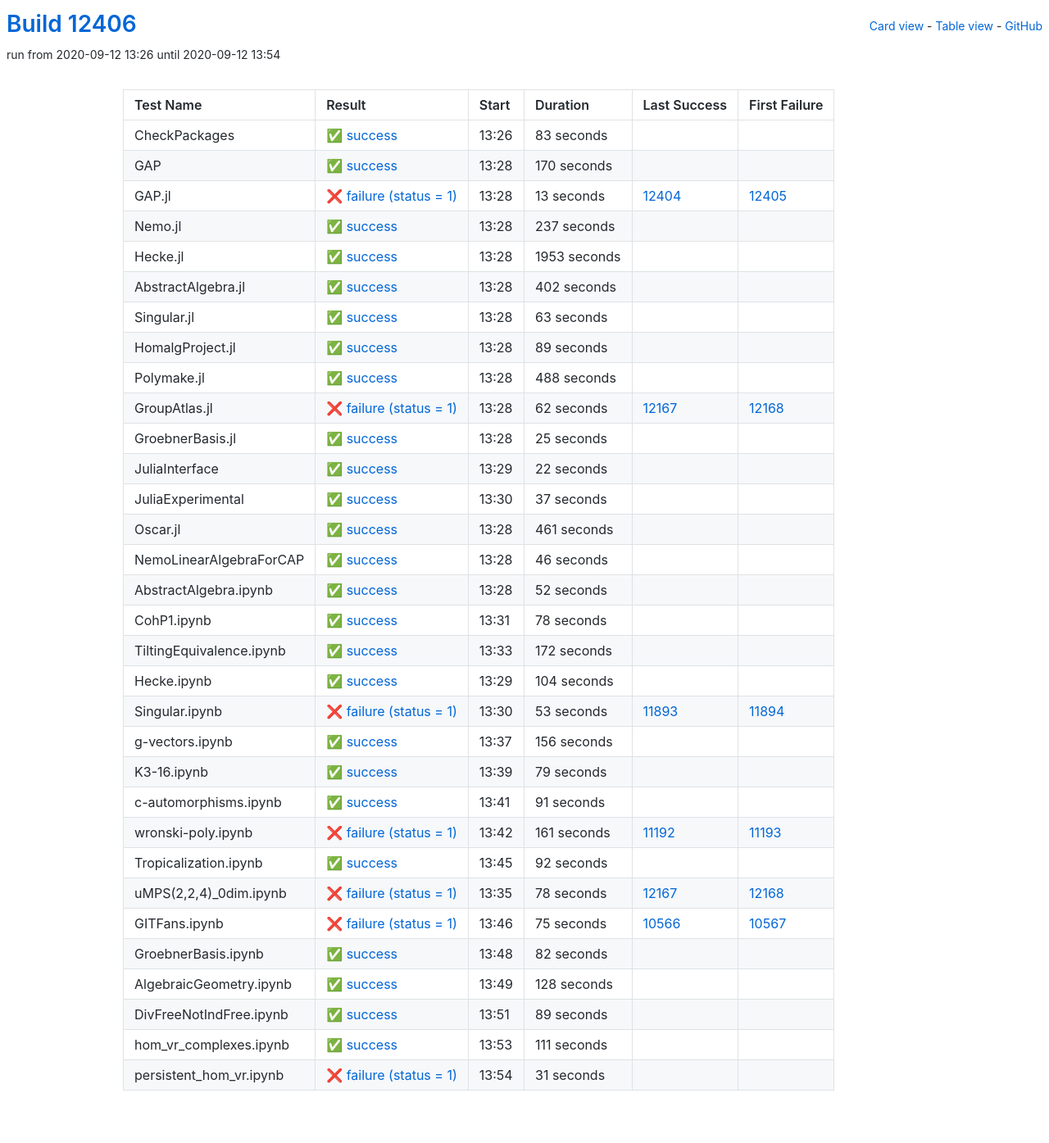
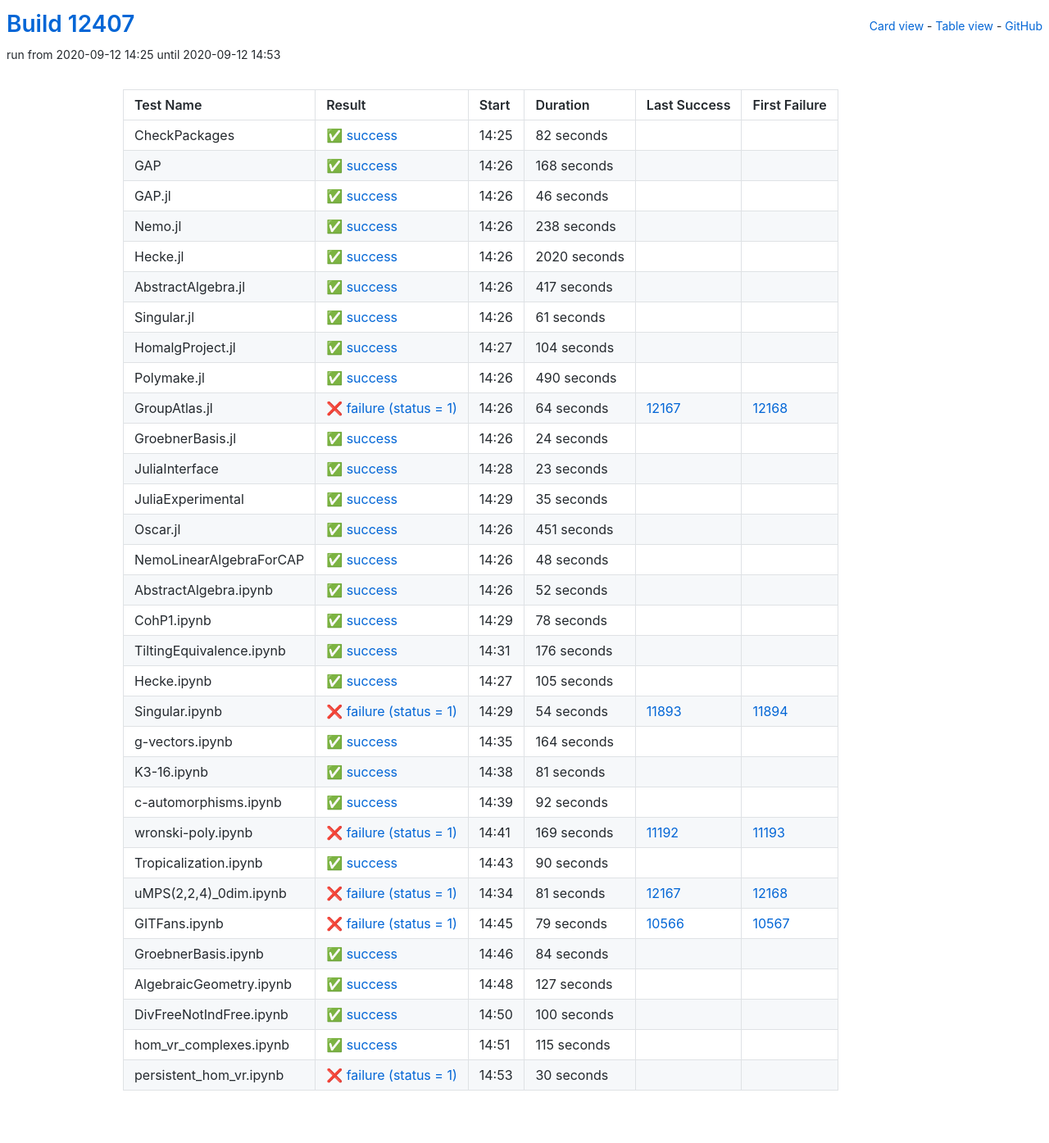
Before and after one commit to oscar-system/oscar-ci-status, a Jekyll site: the page built from table.html, in a window 1280 px wide. Shown: the whole page at 82% size. Built offline with Jekyll 4.4.1, drawn with Linux system fonts in a browser that asks for light colours.

Commit message:
Build #12407

```diff
--- a/_data/ci.yml
+++ b/_data/ci.yml
@@ -1,6 +1,6 @@
 ---
-build: 12406
-build_url: https://oscarci.mathematik.uni-kl.de/job/oscar/12406/
+build: 12407
+build_url: https://oscarci.mathematik.uni-kl.de/job/oscar/12407/
 job: oscar
 organization: oscar-system
 repo: oscar-ci-status
@@ -8,176 +8,32 @@
 tests:
 - name: CheckPackages
   id: checkpackages
-  log: https://oscarci.mathematik.uni-kl.de/job/oscar/12406/artifact/logs/build-12406/CheckPackages.log
-  start: 2020-09-12 13:26
+  log: https://oscarci.mathematik.uni-kl.de/job/oscar/12407/artifact/logs/build-12407/CheckPackages.log
+  start: 2020-09-12 14:25
   success: true
   exitcode: 0
   status: success
-  duration: 83
+  duration: 82
   last_success: false
   last_success_url:
   first_failure: false
   first_failure_url:
 - name: GAP
   id: gap
-  log: https://oscarci.mathematik.uni-kl.de/job/oscar/12406/artifact/logs/build-12406/GAP.log
-  start: 2020-09-12 13:28
+  log: https://oscarci.mathematik.uni-kl.de/job/oscar/12407/artifact/logs/build-12407/GAP.log
+  start: 2020-09-12 14:26
   success: true
   exitcode: 0
   status: success
-  duration: 170
+  duration: 168
   last_success: false
   last_success_url:
   first_failure: false
   first_failure_url:
 - name: GAP.jl
   id: gap-jl
-  log: https://oscarci.mathematik.uni-kl.de/job/oscar/12406/artifact/logs/build-12406/GAP.jl.log
-  start: 2020-09-12 13:28
-  success: false
-  exitcode: 1
-  status: failure
-  duration: 13
-  last_success: 12404
-  last_success_url: https://oscarci.mathematik.uni-kl.de/job/oscar/12404/
-  first_failure: 12405
-  first_failure_url: https://oscarci.mathematik.uni-kl.de/job/oscar/12405/
-- name: Nemo.jl
-  id: nemo-jl
-  log: https://oscarci.mathematik.uni-kl.de/job/oscar/12406/artifact/logs/build-12406/Nemo.jl.log
-  start: 2020-09-12 13:28
-  success: true
-  exitcode: 0
-  status: success
-  duration: 237
-  last_success: false
-  last_success_url:
-  first_failure: false
-  first_failure_url:
-- name: Hecke.jl
-  id: hecke-jl
-  log: https://oscarci.mathematik.uni-kl.de/job/oscar/12406/artifact/logs/build-12406/Hecke.jl.log
-  start: 2020-09-12 13:28
-  success: true
-  exitcode: 0
-  status: success
-  duration: 1953
-  last_success: false
-  last_success_url:
-  first_failure: false
-  first_failure_url:
-- name: AbstractAlgebra.jl
-  id: abstractalgebra-jl
-  log: https://oscarci.mathematik.uni-kl.de/job/oscar/12406/artifact/logs/build-12406/AbstractAlgebra.jl.log
-  start: 2020-09-12 13:28
-  success: true
-  exitcode: 0
-  status: success
-  duration: 402
-  last_success: false
-  last_success_url:
-  first_failure: false
-  first_failure_url:
-- name: Singular.jl
-  id: singular-jl
-  log: https://oscarci.mathematik.uni-kl.de/job/oscar/12406/artifact/logs/build-12406/Singular.jl.log
-  start: 2020-09-12 13:28
-  success: true
-  exitcode: 0
-  status: success
-  duration: 63
-  last_success: false
-  last_success_url:
-  first_failure: false
-  first_failure_url:
-- name: HomalgProject.jl
-  id: homalgproject-jl
-  log: https://oscarci.mathematik.uni-kl.de/job/oscar/12406/artifact/logs/build-12406/HomalgProject.jl.log
-  start: 2020-09-12 13:28
-  success: true
-  exitcode: 0
-  status: success
-  duration: 89
-  last_success: false
-  last_success_url:
-  first_failure: false
-  first_failure_url:
-- name: Polymake.jl
-  id: polymake-jl
-  log: https://oscarci.mathematik.uni-kl.de/job/oscar/12406/artifact/logs/build-12406/Polymake.jl.log
-  start: 2020-09-12 13:28
-  success: true
-  exitcode: 0
-  status: success
-  duration: 488
-  last_success: false
-  last_success_url:
-  first_failure: false
-  first_failure_url:
-- name: GroupAtlas.jl
-  id: groupatlas-jl
-  log: https://oscarci.mathematik.uni-kl.de/job/oscar/12406/artifact/logs/build-12406/GroupAtlas.jl.log
-  start: 2020-09-12 13:28
-  success: false
-  exitcode: 1
-  status: failure
-  duration: 62
-  last_success: 12167
-  last_success_url: https://oscarci.mathematik.uni-kl.de/job/oscar/12167/
-  first_failure: 12168
-  first_failure_url: https://oscarci.mathematik.uni-kl.de/job/oscar/12168/
-- name: GroebnerBasis.jl
-  id: groebnerbasis-jl
-  log: https://oscarci.mathematik.uni-kl.de/job/oscar/12406/artifact/logs/build-12406/GroebnerBasis.jl.log
-  start: 2020-09-12 13:28
-  success: true
-  exitcode: 0
-  status: success
-  duration: 25
-  last_success: false
-  last_success_url:
-  first_failure: false
-  first_failure_url:
-- name: JuliaInterface
-  id: juliainterface
-  log: https://oscarci.mathematik.uni-kl.de/job/oscar/12406/artifact/logs/build-12406/JuliaInterface.log
-  start: 2020-09-12 13:29
-  success: true
-  exitcode: 0
-  status: success
-  duration: 22
-  last_success: false
-  last_success_url:
-  first_failure: false
-  first_failure_url:
-- name: JuliaExperimental
-  id: juliaexperimental
-  log: https://oscarci.mathematik.uni-kl.de/job/oscar/12406/artifact/logs/build-12406/JuliaExperimental.log
-  start: 2020-09-12 13:30
-  success: true
-  exitcode: 0
-  status: success
-  duration: 37
-  last_success: false
-  last_success_url:
-  first_failure: false
-  first_failure_url:
-- name: Oscar.jl
-  id: oscar-jl
-  log: https://oscarci.mathematik.uni-kl.de/job/oscar/12406/artifact/logs/build-12406/Oscar.jl.log
-  start: 2020-09-12 13:28
-  success: true
-  exitcode: 0
-  status: success
-  duration: 461
-  last_success: false
-  last_success_url:
-  first_failure: false
-  first_failure_url:
-- name: NemoLinearAlgebraForCAP
-  id: nemolinearalgebraforcap
-  log: https://oscarci.mathematik.uni-kl.de/job/oscar/12406/artifact/logs/build-12406/NemoLinearAlgebraForCAP.log
-  start: 2020-09-12 13:28
+  log: https://oscarci.mathematik.uni-kl.de/job/oscar/12407/artifact/logs/build-12407/GAP.jl.log
+  start: 2020-09-12 14:26
   success: true
   exitcode: 0
   status: success
@@ -186,10 +42,154 @@
   last_success_url:
   first_failure: false
   first_failure_url:
+- name: Nemo.jl
+  id: nemo-jl
+  log: https://oscarci.mathematik.uni-kl.de/job/oscar/12407/artifact/logs/build-12407/Nemo.jl.log
+  start: 2020-09-12 14:26
+  success: true
+  exitcode: 0
+  status: success
+  duration: 238
+  last_success: false
+  last_success_url:
+  first_failure: false
+  first_failure_url:
+- name: Hecke.jl
+  id: hecke-jl
+  log: https://oscarci.mathematik.uni-kl.de/job/oscar/12407/artifact/logs/build-12407/Hecke.jl.log
+  start: 2020-09-12 14:26
+  success: true
+  exitcode: 0
+  status: success
+  duration: 2020
+  last_success: false
+  last_success_url:
+  first_failure: false
+  first_failure_url:
+- name: AbstractAlgebra.jl
+  id: abstractalgebra-jl
+  log: https://oscarci.mathematik.uni-kl.de/job/oscar/12407/artifact/logs/build-12407/AbstractAlgebra.jl.log
+  start: 2020-09-12 14:26
+  success: true
+  exitcode: 0
+  status: success
+  duration: 417
+  last_success: false
+  last_success_url:
+  first_failure: false
+  first_failure_url:
+- name: Singular.jl
+  id: singular-jl
+  log: https://oscarci.mathematik.uni-kl.de/job/oscar/12407/artifact/logs/build-12407/Singular.jl.log
+  start: 2020-09-12 14:26
+  success: true
+  exitcode: 0
+  status: success
+  duration: 61
+  last_success: false
+  last_success_url:
+  first_failure: false
+  first_failure_url:
+- name: HomalgProject.jl
+  id: homalgproject-jl
+  log: https://oscarci.mathematik.uni-kl.de/job/oscar/12407/artifact/logs/build-12407/HomalgProject.jl.log
+  start: 2020-09-12 14:27
+  success: true
+  exitcode: 0
+  status: success
+  duration: 104
+  last_success: false
+  last_success_url:
+  first_failure: false
+  first_failure_url:
+- name: Polymake.jl
+  id: polymake-jl
+  log: https://oscarci.mathematik.uni-kl.de/job/oscar/12407/artifact/logs/build-12407/Polymake.jl.log
+  start: 2020-09-12 14:26
+  success: true
+  exitcode: 0
+  status: success
+  duration: 490
+  last_success: false
+  last_success_url:
+  first_failure: false
+  first_failure_url:
+- name: GroupAtlas.jl
+  id: groupatlas-jl
+  log: https://oscarci.mathematik.uni-kl.de/job/oscar/12407/artifact/logs/build-12407/GroupAtlas.jl.log
+  start: 2020-09-12 14:26
+  success: false
+  exitcode: 1
+  status: failure
+  duration: 64
+  last_success: 12167
+  last_success_url: https://oscarci.mathematik.uni-kl.de/job/oscar/12167/
+  first_failure: 12168
+  first_failure_url: https://oscarci.mathematik.uni-kl.de/job/oscar/12168/
+- name: GroebnerBasis.jl
+  id: groebnerbasis-jl
+  log: https://oscarci.mathematik.uni-kl.de/job/oscar/12407/artifact/logs/build-12407/GroebnerBasis.jl.log
+  start: 2020-09-12 14:26
+  success: true
+  exitcode: 0
+  status: success
+  duration: 24
+  last_success: false
+  last_success_url:
+  first_failure: false
+  first_failure_url:
+- name: JuliaInterface
+  id: juliainterface
+  log: https://oscarci.mathematik.uni-kl.de/job/oscar/12407/artifact/logs/build-12407/JuliaInterface.log
+  start: 2020-09-12 14:28
+  success: true
+  exitcode: 0
+  status: success
+  duration: 23
+  last_success: false
+  last_success_url:
+  first_failure: false
+  first_failure_url:
+- name: JuliaExperimental
+  id: juliaexperimental
+  log: https://oscarci.mathematik.uni-kl.de/job/oscar/12407/artifact/logs/build-12407/JuliaExperimental.log
+  start: 2020-09-12 14:29
+  success: true
+  exitcode: 0
+  status: success
+  duration: 35
+  last_success: false
+  last_success_url:
+  first_failure: false
+  first_failure_url:
+- name: Oscar.jl
+  id: oscar-jl
+  log: https://oscarci.mathematik.uni-kl.de/job/oscar/12407/artifact/logs/build-12407/Oscar.jl.log
+  start: 2020-09-12 14:26
+  success: true
+  exitcode: 0
+  status: success
+  duration: 451
+  last_success: false
+  last_success_url:
+  first_failure: false
+  first_failure_url:
+- name: NemoLinearAlgebraForCAP
+  id: nemolinearalgebraforcap
+  log: https://oscarci.mathematik.uni-kl.de/job/oscar/12407/artifact/logs/build-12407/NemoLinearAlgebraForCAP.log
+  start: 2020-09-12 14:26
+  success: true
+  exitcode: 0
+  status: success
+  duration: 48
+  last_success: false
+  last_success_url:
+  first_failure: false
+  first_failure_url:
 - name: AbstractAlgebra.ipynb
   id: abstractalgebra-ipynb
-  log: https://oscarci.mathematik.uni-kl.de/job/oscar/12406/artifact/logs/build-12406/AbstractAlgebra.ipynb.log
-  start: 2020-09-12 13:28
+  log: https://oscarci.mathematik.uni-kl.de/job/oscar/12407/artifact/logs/build-12407/AbstractAlgebra.ipynb.log
+  start: 2020-09-12 14:26
   success: true
   exitcode: 0
   status: success
@@ -200,8 +200,8 @@
   first_failure_url:
 - name: CohP1.ipynb
   id: cohp1-ipynb
-  log: https://oscarci.mathematik.uni-kl.de/job/oscar/12406/artifact/logs/build-12406/CohP1.ipynb.log
-  start: 2020-09-12 13:31
+  log: https://oscarci.mathematik.uni-kl.de/job/oscar/12407/artifact/logs/build-12407/CohP1.ipynb.log
+  start: 2020-09-12 14:29
   success: true
   exitcode: 0
   status: success
@@ -212,92 +212,68 @@
   first_failure_url:
 - name: TiltingEquivalence.ipynb
   id: tiltingequivalence-ipynb
-  log: https://oscarci.mathematik.uni-kl.de/job/oscar/12406/artifact/logs/build-12406/TiltingEquivalence.ipynb.log
-  start: 2020-09-12 13:33
+  log: https://oscarci.mathematik.uni-kl.de/job/oscar/12407/artifact/logs/build-12407/TiltingEquivalence.ipynb.log
+  start: 2020-09-12 14:31
   success: true
   exitcode: 0
   status: success
-  duration: 172
+  duration: 176
   last_success: false
   last_success_url:
   first_failure: false
   first_failure_url:
 - name: Hecke.ipynb
   id: hecke-ipynb
-  log: https://oscarci.mathematik.uni-kl.de/job/oscar/12406/artifact/logs/build-12406/Hecke.ipynb.log
-  start: 2020-09-12 13:29
+  log: https://oscarci.mathematik.uni-kl.de/job/oscar/12407/artifact/logs/build-12407/Hecke.ipynb.log
+  start: 2020-09-12 14:27
   success: true
   exitcode: 0
   status: success
-  duration: 104
+  duration: 105
   last_success: false
   last_success_url:
   first_failure: false
   first_failure_url:
 - name: Singular.ipynb
   id: singular-ipynb
-  log: https://oscarci.mathematik.uni-kl.de/job/oscar/12406/artifact/logs/build-12406/Singular.ipynb.log
-  start: 2020-09-12 13:30
+  log: https://oscarci.mathematik.uni-kl.de/job/oscar/12407/artifact/logs/build-12407/Singular.ipynb.log
+  start: 2020-09-12 14:29
   success: false
   exitcode: 1
   status: failure
-  duration: 53
+  duration: 54
   last_success: 11893
   last_success_url: https://oscarci.mathematik.uni-kl.de/job/oscar/11893/
   first_failure: 11894
   first_failure_url: https://oscarci.mathematik.uni-kl.de/job/oscar/11894/
 - name: g-vectors.ipynb
   id: g-vectors-ipynb
-  log: https://oscarci.mathematik.uni-kl.de/job/oscar/12406/artifact/logs/build-12406/g-vectors.ipynb.log
-  start: 2020-09-12 13:37
+  log: https://oscarci.mathematik.uni-kl.de/job/oscar/12407/artifact/logs/build-12407/g-vectors.ipynb.log
+  start: 2020-09-12 14:35
   success: true
   exitcode: 0
   status: success
-  duration: 156
+  duration: 164
   last_success: false
   last_success_url:
   first_failure: false
   first_failure_url:
 - name: K3-16.ipynb
   id: k3-16-ipynb
-  log: https://oscarci.mathematik.uni-kl.de/job/oscar/12406/artifact/logs/build-12406/K3-16.ipynb.log
-  start: 2020-09-12 13:39
+  log: https://oscarci.mathematik.uni-kl.de/job/oscar/12407/artifact/logs/build-12407/K3-16.ipynb.log
+  start: 2020-09-12 14:38
   success: true
   exitcode: 0
   status: success
-  duration: 79
+  duration: 81
   last_success: false
   last_success_url:
   first_failure: false
   first_failure_url:
 - name: c-automorphisms.ipynb
   id: c-automorphisms-ipynb
-  log: https://oscarci.mathematik.uni-kl.de/job/oscar/12406/artifact/logs/build-12406/c-automorphisms.ipynb.log
-  start: 2020-09-12 13:41
-  success: true
-  exitcode: 0
-  status: success
-  duration: 91
-  last_success: false
-  last_success_url:
-  first_failure: false
-  first_failure_url:
-- name: wronski-poly.ipynb
-  id: wronski-poly-ipynb
-  log: https://oscarci.mathematik.uni-kl.de/job/oscar/12406/artifact/logs/build-12406/wronski-poly.ipynb.log
-  start: 2020-09-12 13:42
-  success: false
-  exitcode: 1
-  status: failure
-  duration: 161
-  last_success: 11192
-  last_success_url: https://oscarci.mathematik.uni-kl.de/job/oscar/11192/
-  first_failure: 11193
-  first_failure_url: https://oscarci.mathematik.uni-kl.de/job/oscar/11193/
-- name: Tropicalization.ipynb
-  id: tropicalization-ipynb
-  log: https://oscarci.mathematik.uni-kl.de/job/oscar/12406/artifact/logs/build-12406/Tropicalization.ipynb.log
-  start: 2020-09-12 13:45
+  log: https://oscarci.mathematik.uni-kl.de/job/oscar/12407/artifact/logs/build-12407/c-automorphisms.ipynb.log
+  start: 2020-09-12 14:39
   success: true
   exitcode: 0
   status: success
@@ -306,86 +282,110 @@
   last_success_url:
   first_failure: false
   first_failure_url:
-- name: uMPS(2,2,4)_0dim.ipynb
-  id: umps-2-2-4-0dim-ipynb
-  log: https://oscarci.mathematik.uni-kl.de/job/oscar/12406/artifact/logs/build-12406/uMPS-2-2-4-_0dim.ipynb.log
-  start: 2020-09-12 13:35
+- name: wronski-poly.ipynb
+  id: wronski-poly-ipynb
+  log: https://oscarci.mathematik.uni-kl.de/job/oscar/12407/artifact/logs/build-12407/wronski-poly.ipynb.log
+  start: 2020-09-12 14:41
   success: false
   exitcode: 1
   status: failure
-  duration: 78
+  duration: 169
+  last_success: 11192
+  last_success_url: https://oscarci.mathematik.uni-kl.de/job/oscar/11192/
+  first_failure: 11193
+  first_failure_url: https://oscarci.mathematik.uni-kl.de/job/oscar/11193/
+- name: Tropicalization.ipynb
+  id: tropicalization-ipynb
+  log: https://oscarci.mathematik.uni-kl.de/job/oscar/12407/artifact/logs/build-12407/Tropicalization.ipynb.log
+  start: 2020-09-12 14:43
+  success: true
+  exitcode: 0
+  status: success
+  duration: 90
+  last_success: false
+  last_success_url:
+  first_failure: false
+  first_failure_url:
+- name: uMPS(2,2,4)_0dim.ipynb
+  id: umps-2-2-4-0dim-ipynb
+  log: https://oscarci.mathematik.uni-kl.de/job/oscar/12407/artifact/logs/build-12407/uMPS-2-2-4-_0dim.ipynb.log
+  start: 2020-09-12 14:34
+  success: false
+  exitcode: 1
+  status: failure
+  duration: 81
   last_success: 12167
   last_success_url: https://oscarci.mathematik.uni-kl.de/job/oscar/12167/
   first_failure: 12168
   first_failure_url: https://oscarci.mathematik.uni-kl.de/job/oscar/12168/
 - name: GITFans.ipynb
   id: gitfans-ipynb
-  log: https://oscarci.mathematik.uni-kl.de/job/oscar/12406/artifact/logs/build-12406/GITFans.ipynb.log
-  start: 2020-09-12 13:46
+  log: https://oscarci.mathematik.uni-kl.de/job/oscar/12407/artifact/logs/build-12407/GITFans.ipynb.log
+  start: 2020-09-12 14:45
   success: false
   exitcode: 1
   status: failure
-  duration: 75
+  duration: 79
   last_success: 10566
   last_success_url: https://oscarci.mathematik.uni-kl.de/job/oscar/10566/
   first_failure: 10567
   first_failure_url: https://oscarci.mathematik.uni-kl.de/job/oscar/10567/
 - name: GroebnerBasis.ipynb
   id: groebnerbasis-ipynb
-  log: https://oscarci.mathematik.uni-kl.de/job/oscar/12406/artifact/logs/build-12406/GroebnerBasis.ipynb.log
-  start: 2020-09-12 13:48
+  log: https://oscarci.mathematik.uni-kl.de/job/oscar/12407/artifact/logs/build-12407/GroebnerBasis.ipynb.log
+  start: 2020-09-12 14:46
   success: true
   exitcode: 0
   status: success
-  duration: 82
+  duration: 84
   last_success: false
   last_success_url:
   first_failure: false
   first_failure_url:
 - name: AlgebraicGeometry.ipynb
   id: algebraicgeometry-ipynb
-  log: https://oscarci.mathematik.uni-kl.de/job/oscar/12406/artifact/logs/build-12406/AlgebraicGeometry.ipynb.log
-  start: 2020-09-12 13:49
+  log: https://oscarci.mathematik.uni-kl.de/job/oscar/12407/artifact/logs/build-12407/AlgebraicGeometry.ipynb.log
+  start: 2020-09-12 14:48
   success: true
   exitcode: 0
   status: success
-  duration: 128
+  duration: 127
   last_success: false
   last_success_url:
   first_failure: false
   first_failure_url:
 - name: DivFreeNotIndFree.ipynb
   id: divfreenotindfree-ipynb
-  log: https://oscarci.mathematik.uni-kl.de/job/oscar/12406/artifact/logs/build-12406/DivFreeNotIndFree.ipynb.log
-  start: 2020-09-12 13:51
+  log: https://oscarci.mathematik.uni-kl.de/job/oscar/12407/artifact/logs/build-12407/DivFreeNotIndFree.ipynb.log
+  start: 2020-09-12 14:50
   success: true
   exitcode: 0
   status: success
-  duration: 89
+  duration: 100
   last_success: false
   last_success_url:
   first_failure: false
   first_failure_url:
 - name: hom_vr_complexes.ipynb
   id: hom-vr-complexes-ipynb
-  log: https://oscarci.mathematik.uni-kl.de/job/oscar/12406/artifact/logs/build-12406/hom_vr_complexes.ipynb.log
-  start: 2020-09-12 13:53
+  log: https://oscarci.mathematik.uni-kl.de/job/oscar/12407/artifact/logs/build-12407/hom_vr_complexes.ipynb.log
+  start: 2020-09-12 14:51
   success: true
   exitcode: 0
   status: success
-  duration: 111
+  duration: 115
   last_success: false
   last_success_url:
   first_failure: false
   first_failure_url:
 - name: persistent_hom_vr.ipynb
   id: persistent-hom-vr-ipynb
-  log: https://oscarci.mathematik.uni-kl.de/job/oscar/12406/artifact/logs/build-12406/persistent_hom_vr.ipynb.log
-  start: 2020-09-12 13:54
+  log: https://oscarci.mathematik.uni-kl.de/job/oscar/12407/artifact/logs/build-12407/persistent_hom_vr.ipynb.log
+  start: 2020-09-12 14:53
   success: false
   exitcode: 1
   status: failure
-  duration: 31
+  duration: 30
   last_success: false
   last_success_url:
   first_failure: false
```
Also changed, not shown: README.md.
